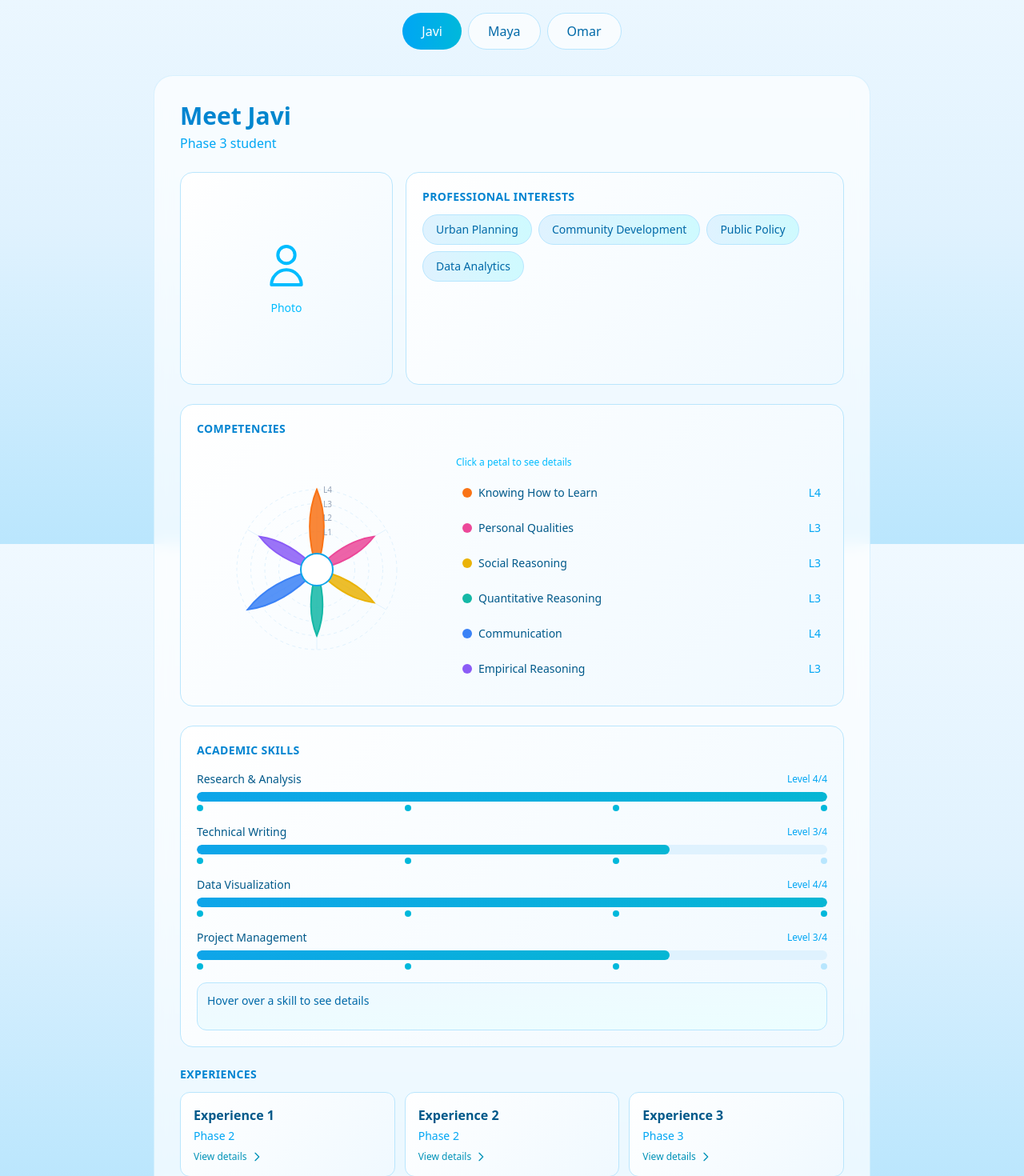
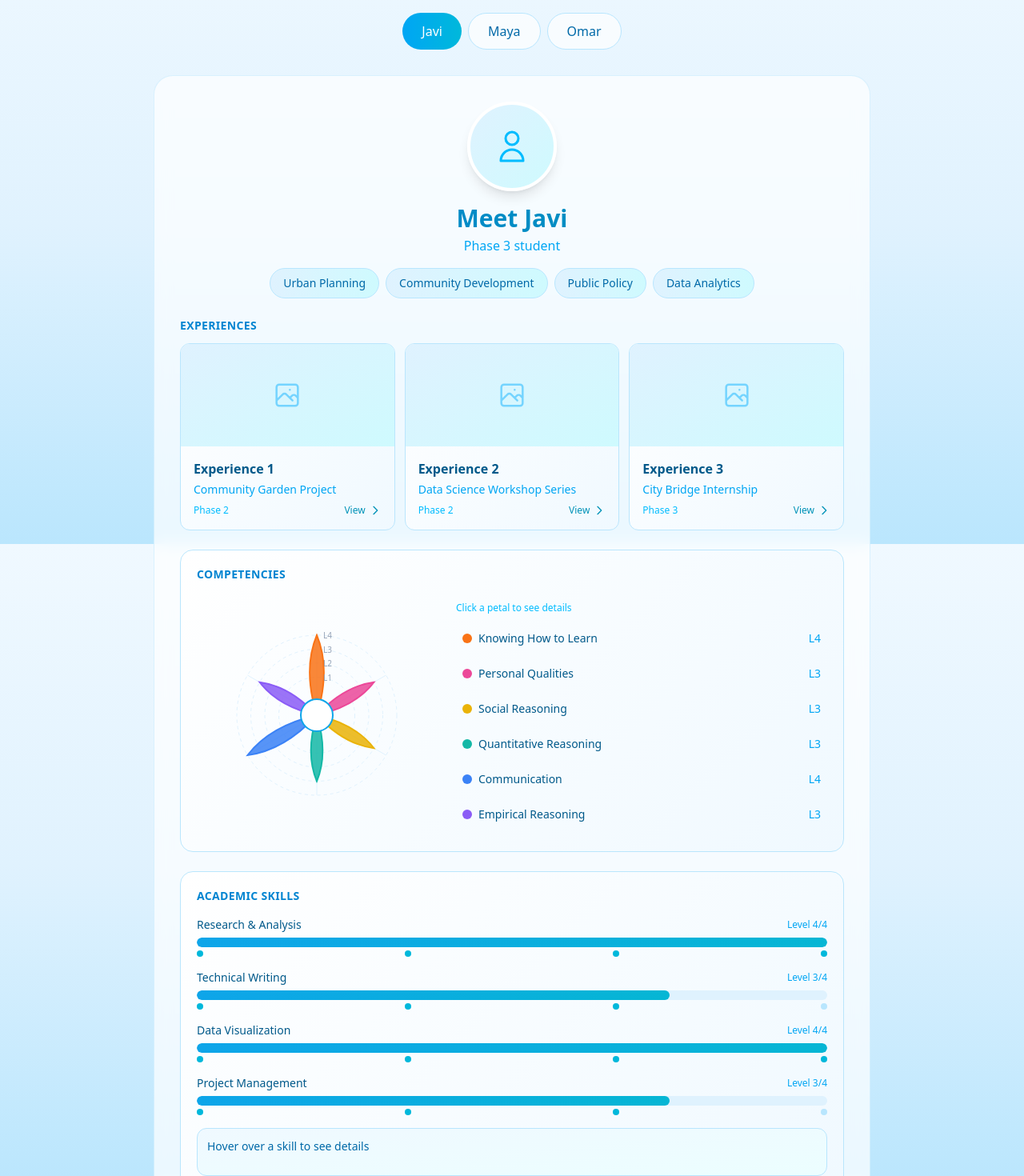
Before and after one commit to MonicaYupa/daily-planner, a Next.js app: page / in a window 1280 px wide. Shown: the part 120-1590 px from the top of the page at 80% size. Built offline with nearby package versions, Linux system fonts and the light colour scheme.

Commit message:
Highlight experiences

```diff
--- a/src/components/ExperienceCard.tsx
+++ b/src/components/ExperienceCard.tsx
@@ -9,23 +9,47 @@ export default function ExperienceCard({ experience, onClick }: ExperienceCardPr
   return (
     <button
       onClick={onClick}
-      className="wave-card rounded-xl p-4 text-left w-full group"
+      className="wave-card rounded-xl overflow-hidden text-left w-full group"
     >
-      <h3 className="font-semibold text-sky-800 mb-1 group-hover:text-sky-600 transition-colors">
-        Experience {experience.number}
-      </h3>
-      <p className="text-sm text-sky-500">Phase {experience.phase}</p>
-      <div className="mt-2 flex items-center text-xs text-cyan-600 font-medium">
-        <span>View details</span>
+      {/* Placeholder Image */}
+      <div className="h-32 bg-gradient-to-br from-sky-100 to-cyan-100 flex items-center justify-center">
         <svg
           xmlns="http://www.w3.org/2000/svg"
-          className="h-4 w-4 ml-1 group-hover:translate-x-1 transition-transform"
+          className="h-10 w-10 text-sky-300"
           fill="none"
           viewBox="0 0 24 24"
           stroke="currentColor"
         >
-          <path strokeLinecap="round" strokeLinejoin="round" strokeWidth={2} d="M9 5l7 7-7 7" />
+          <path
+            strokeLinecap="round"
+            strokeLinejoin="round"
+            strokeWidth={1.5}
+            d="M4 16l4.586-4.586a2 2 0 012.828 0L16 16m-2-2l1.586-1.586a2 2 0 012.828 0L20 14m-6-6h.01M6 20h12a2 2 0 002-2V6a2 2 0 00-2-2H6a2 2 0 00-2 2v12a2 2 0 002 2z"
+          />
         </svg>
+      </div>
+
+      {/* Content */}
+      <div className="p-4">
+        <h3 className="font-semibold text-sky-800 mb-1 group-hover:text-sky-600 transition-colors">
+          Experience {experience.number}
+        </h3>
+        <p className="text-sm text-sky-500 mb-2">{experience.title}</p>
+        <div className="flex items-center justify-between">
+          <span className="text-xs text-sky-400">Phase {experience.phase}</span>
+          <div className="flex items-center text-xs text-cyan-600 font-medium">
+            <span>View</span>
+            <svg
+              xmlns="http://www.w3.org/2000/svg"
+              className="h-4 w-4 ml-1 group-hover:translate-x-1 transition-transform"
+              fill="none"
+              viewBox="0 0 24 24"
+              stroke="currentColor"
+            >
+              <path strokeLinecap="round" strokeLinejoin="round" strokeWidth={2} d="M9 5l7 7-7 7" />
+            </svg>
+          </div>
+        </div>
       </div>
     </button>
   );
--- a/src/components/LearnerProfile.tsx
+++ b/src/components/LearnerProfile.tsx
@@ -16,22 +16,14 @@ export default function LearnerProfile({ learner }: LearnerProfileProps) {
 
   return (
     <div className="glass rounded-3xl p-6 md:p-8">
-      {/* Header */}
-      <div className="mb-6">
-        <h1 className="text-3xl font-bold bg-gradient-to-r from-sky-600 to-cyan-600 bg-clip-text text-transparent mb-1">
-          Meet {learner.name}
-        </h1>
-        <p className="text-sky-500 font-medium">Phase {learner.phase} student</p>
-      </div>
-
-      {/* Top section: Photo + Interests */}
-      <div className="grid grid-cols-1 md:grid-cols-3 gap-4 mb-6">
-        {/* Photo placeholder */}
-        <div className="wave-card rounded-2xl aspect-square flex items-center justify-center">
-          <div className="text-sky-400 text-center p-4">
+      {/* Header with Photo */}
+      <div className="mb-6 text-center">
+        {/* Circular Photo */}
+        <div className="w-28 h-28 mx-auto mb-4 rounded-full bg-gradient-to-br from-sky-100 to-cyan-100 border-4 border-white shadow-lg flex items-center justify-center">
+          <div className="text-sky-400">
             <svg
               xmlns="http://www.w3.org/2000/svg"
-              className="h-16 w-16 mx-auto mb-2"
+              className="h-12 w-12"
               fill="none"
               viewBox="0 0 24 24"
               stroke="currentColor"
@@ -43,16 +35,16 @@ export default function LearnerProfile({ learner }: LearnerProfileProps) {
                 d="M16 7a4 4 0 11-8 0 4 4 0 018 0zM12 14a7 7 0 00-7 7h14a7 7 0 00-7-7z"
               />
             </svg>
-            <span className="text-sm font-medium">Photo</span>
           </div>
         </div>
 
+        <h1 className="text-3xl font-bold bg-gradient-to-r from-sky-600 to-cyan-600 bg-clip-text text-transparent mb-1">
+          Meet {learner.name}
+        </h1>
+        <p className="text-sky-500 font-medium mb-4">Phase {learner.phase} student</p>
+
         {/* Professional Interests */}
-        <div className="wave-card rounded-2xl p-5 md:col-span-2">
-          <h3 className="text-sm font-semibold text-sky-600 mb-3 uppercase tracking-wide">
-            Professional Interests
-          </h3>
-          <div className="flex flex-wrap gap-2">
+        <div className="flex flex-wrap gap-2 justify-center">
           {learner.professionalInterests.map((interest, idx) => (
             <span
               key={idx}
@@ -62,6 +54,21 @@ export default function LearnerProfile({ learner }: LearnerProfileProps) {
             </span>
           ))}
         </div>
+      </div>
+
+      {/* Experiences */}
+      <div className="mb-6">
+        <h3 className="text-sm font-semibold text-sky-600 mb-3 uppercase tracking-wide">
+          Experiences
+        </h3>
+        <div className="grid grid-cols-1 sm:grid-cols-2 md:grid-cols-3 gap-3">
+          {learner.experiences.map((exp) => (
+            <ExperienceCard
+              key={exp.id}
+              experience={exp}
+              onClick={() => setSelectedExperience(exp)}
+            />
+          ))}
         </div>
       </div>
 
@@ -75,20 +82,6 @@ export default function LearnerProfile({ learner }: LearnerProfileProps) {
         <AcademicSkillsProgress skills={learner.profile.academicSkills} />
       </div>
 
-      {/* Experiences */}
-      <h3 className="text-sm font-semibold text-sky-600 mb-3 uppercase tracking-wide">
-        Experiences
-      </h3>
-      <div className="grid grid-cols-1 sm:grid-cols-2 md:grid-cols-3 gap-3">
-        {learner.experiences.map((exp) => (
-          <ExperienceCard
-            key={exp.id}
-            experience={exp}
-            onClick={() => setSelectedExperience(exp)}
-          />
-        ))}
-      </div>
-
       {/* Experience Modal */}
       {selectedExperience && (
         <ExperienceModal
```
Lines whose indentation alone changed are shown as unchanged.
